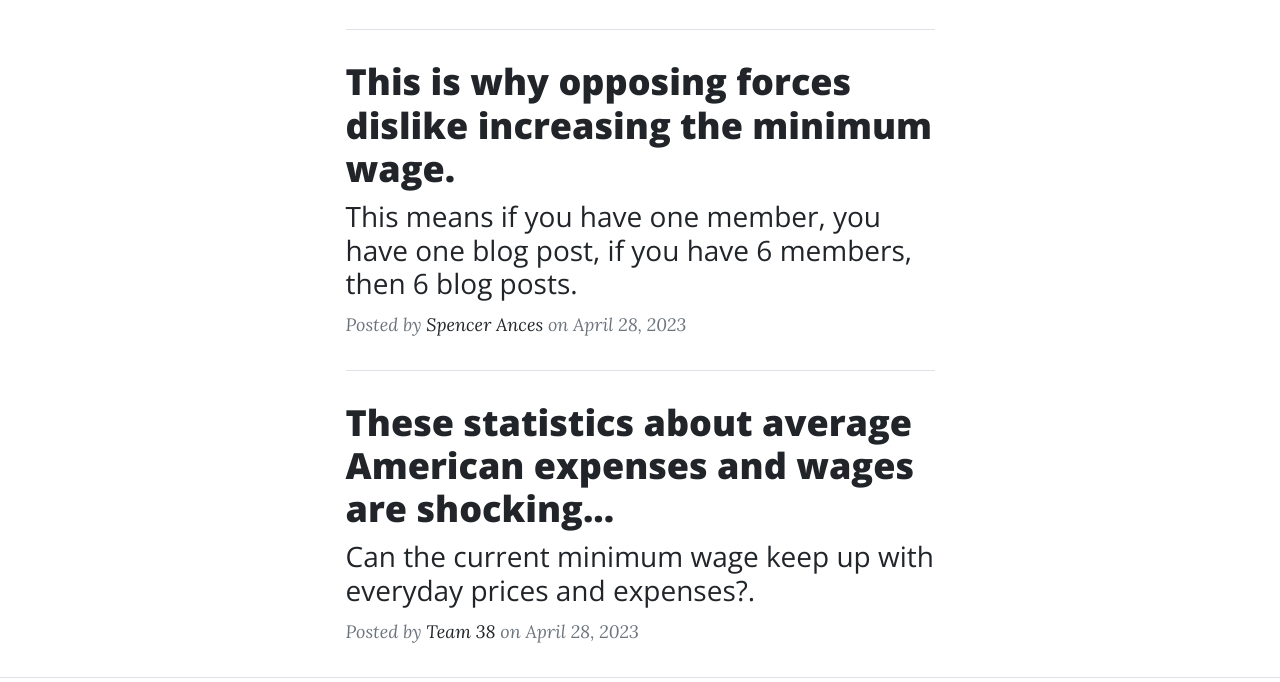
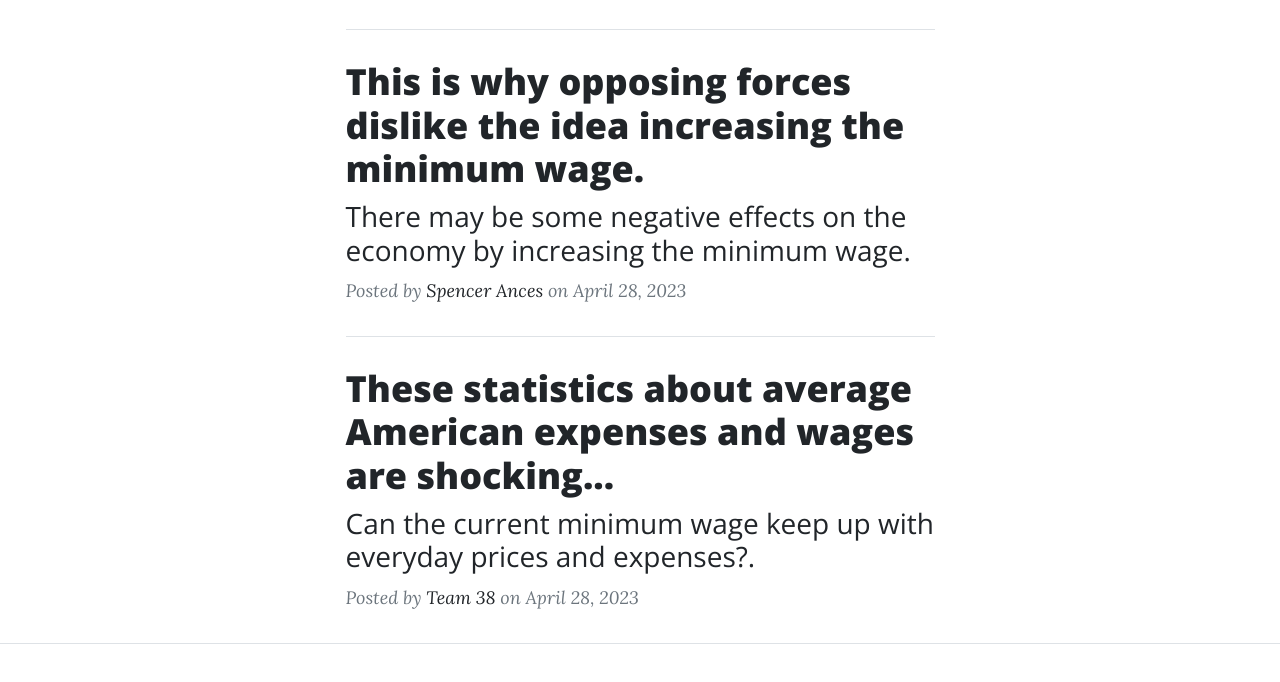
Before and after one commit to tyleraldrichhub/ISS210-SEC005-TEAM38-Final, a plain HTML site: page index.html in a window 1280 px wide. Shown: the part 1485-2167 px from the top of the page. Drawn offline with nearby package versions, Linux system fonts and the light colour scheme.

Commit message:
Update index.html

```diff
--- a/index.html
+++ b/index.html
@@ -86,8 +86,8 @@
                     <!-- Post preview-->
                     <div class="post-preview">
                         <a href="thirdpost.html">
-                            <h2 class="post-title">This is why opposing forces dislike increasing the minimum wage.</h2>
-                            <h3 class="post-subtitle">This means if you have one member, you have one blog post, if you have 6 members, then 6 blog posts.</h3>
+                            <h2 class="post-title">This is why opposing forces dislike the idea increasing the minimum wage.</h2>
+                            <h3 class="post-subtitle">There may be some negative effects on the economy by increasing the minimum wage.</h3>
                         </a>
                         <p class="post-meta">
                             Posted by
```
